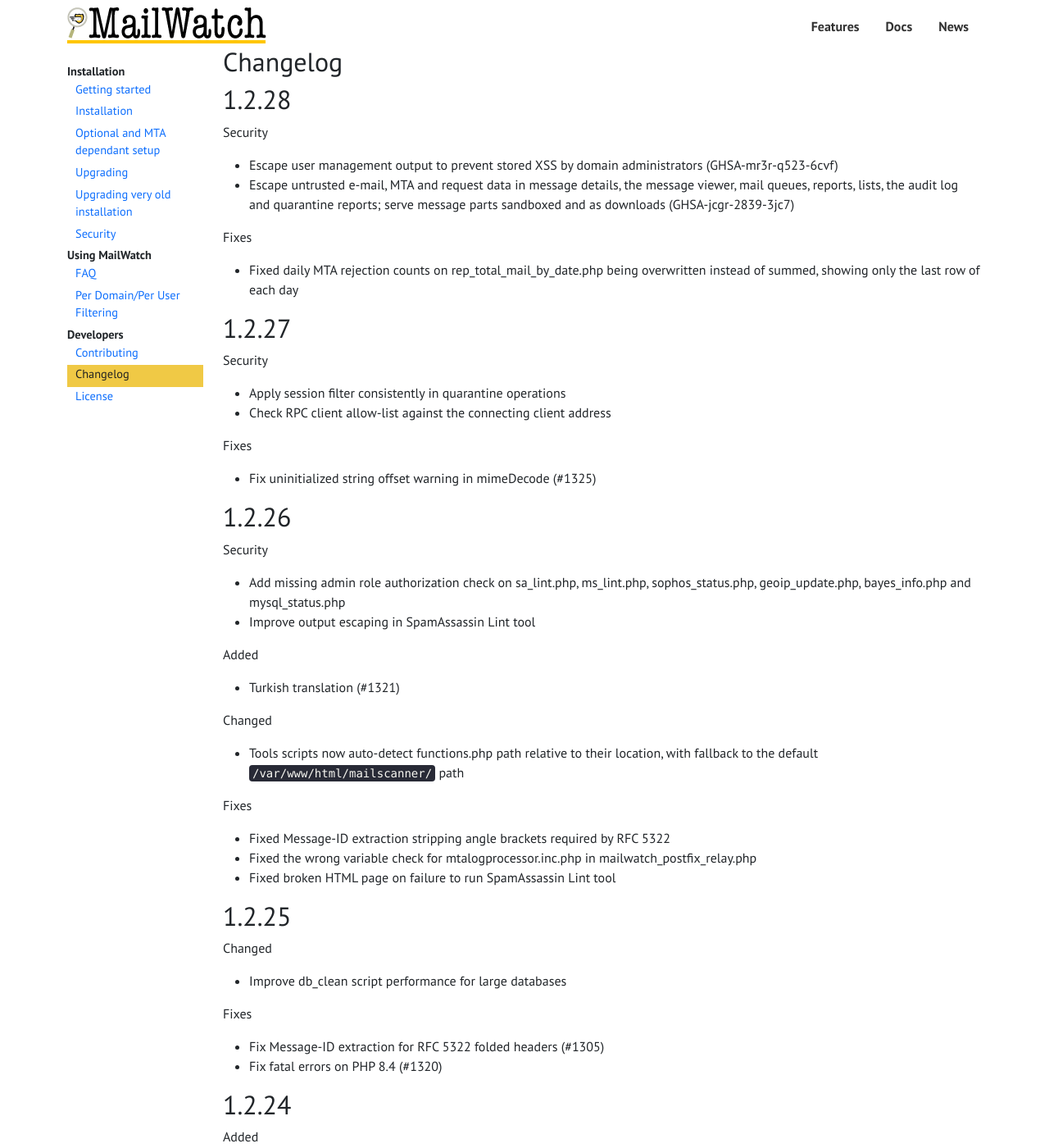
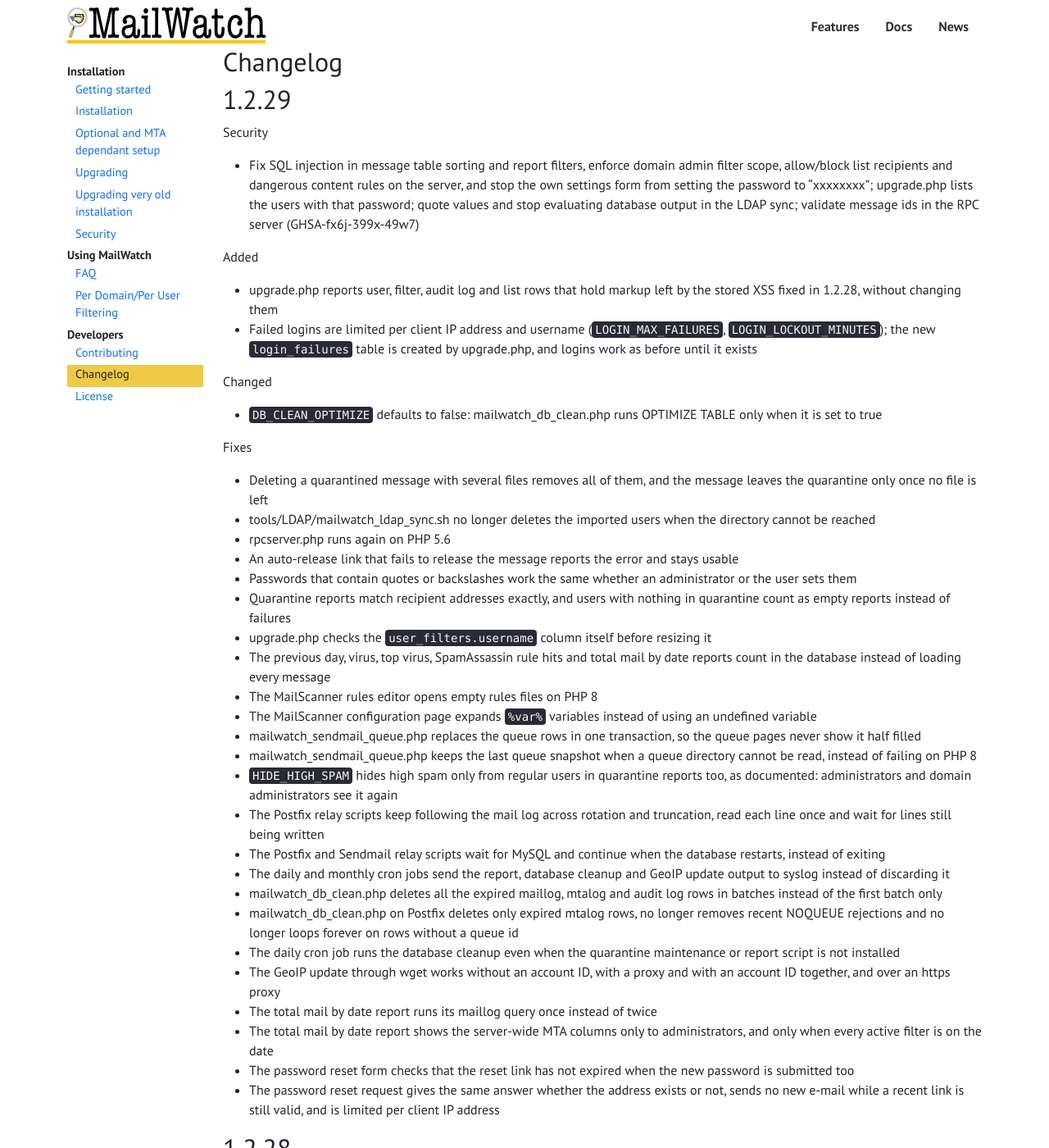
Before and after one commit to mailwatch/mailwatch-docs, a Jekyll site: the page built from _posts/2014-07-30-changelog.md, in a window 1280 px wide and 1400 px high. Shown: the whole window at 82% size. Built offline with Jekyll 4.4.1, drawn with Linux system fonts in a browser that asks for light colours.

Commit message:
Update documentation for release 1.2.29

```diff
--- a/_posts/2014-07-30-changelog.md
+++ b/_posts/2014-07-30-changelog.md
@@ -7,6 +7,44 @@ order: 1
 ---
 
 ## Changelog
+
+1.2.29
+-----------
+Security
+- Fix SQL injection in message table sorting and report filters, enforce domain admin filter scope, allow/block list recipients and dangerous content rules on the server, and stop the own settings form from setting the password to "xxxxxxxx"; upgrade.php lists the users with that password; quote values and stop evaluating database output in the LDAP sync; validate message ids in the RPC server (GHSA-fx6j-399x-49w7)
+
+Added
+- upgrade.php reports user, filter, audit log and list rows that hold markup left by the stored XSS fixed in 1.2.28, without changing them
+- Failed logins are limited per client IP address and username (`LOGIN_MAX_FAILURES`, `LOGIN_LOCKOUT_MINUTES`); the new `login_failures` table is created by upgrade.php, and logins work as before until it exists
+
+Changed
+- `DB_CLEAN_OPTIMIZE` defaults to false: mailwatch_db_clean.php runs OPTIMIZE TABLE only when it is set to true
+
+Fixes
+- Deleting a quarantined message with several files removes all of them, and the message leaves the quarantine only once no file is left
+- tools/LDAP/mailwatch_ldap_sync.sh no longer deletes the imported users when the directory cannot be reached
+- rpcserver.php runs again on PHP 5.6
+- An auto-release link that fails to release the message reports the error and stays usable
+- Passwords that contain quotes or backslashes work the same whether an administrator or the user sets them
+- Quarantine reports match recipient addresses exactly, and users with nothing in quarantine count as empty reports instead of failures
+- upgrade.php checks the `user_filters.username` column itself before resizing it
+- The previous day, virus, top virus, SpamAssassin rule hits and total mail by date reports count in the database instead of loading every message
+- The MailScanner rules editor opens empty rules files on PHP 8
+- The MailScanner configuration page expands `%var%` variables instead of using an undefined variable
+- mailwatch_sendmail_queue.php replaces the queue rows in one transaction, so the queue pages never show it half filled
+- mailwatch_sendmail_queue.php keeps the last queue snapshot when a queue directory cannot be read, instead of failing on PHP 8
+- `HIDE_HIGH_SPAM` hides high spam only from regular users in quarantine reports too, as documented: administrators and domain administrators see it again
+- The Postfix relay scripts keep following the mail log across rotation and truncation, read each line once and wait for lines still being written
+- The Postfix and Sendmail relay scripts wait for MySQL and continue when the database restarts, instead of exiting
+- The daily and monthly cron jobs send the report, database cleanup and GeoIP update output to syslog instead of discarding it
+- mailwatch_db_clean.php deletes all the expired maillog, mtalog and audit log rows in batches instead of the first batch only
+- mailwatch_db_clean.php on Postfix deletes only expired mtalog rows, no longer removes recent NOQUEUE rejections and no longer loops forever on rows without a queue id
+- The daily cron job runs the database cleanup even when the quarantine maintenance or report script is not installed
+- The GeoIP update through wget works without an account ID, with a proxy and with an account ID together, and over an https proxy
+- The total mail by date report runs its maillog query once instead of twice
+- The total mail by date report shows the server-wide MTA columns only to administrators, and only when every active filter is on the date
+- The password reset form checks that the reset link has not expired when the new password is submitted too
+- The password reset request gives the same answer whether the address exists or not, sends no new e-mail while a recent link is still valid, and is limited per client IP address
 
 1.2.28
 -----------
```
Also changed, not shown: _posts/2017-03-23-optional-setup.md (+9 -0 lines), _posts/2017-03-23-upgrading.md (+6 -0 lines).
